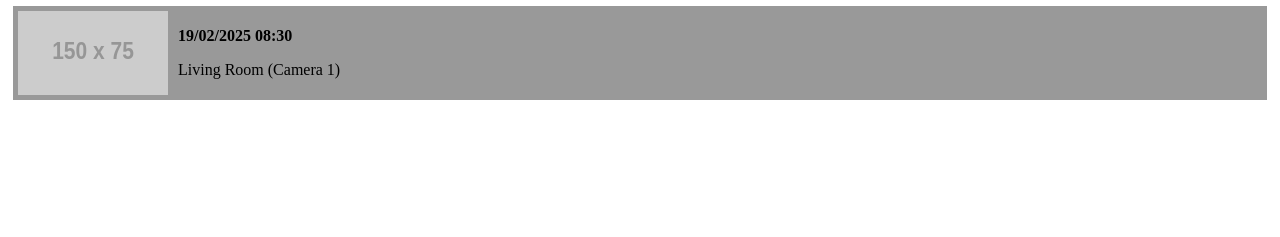
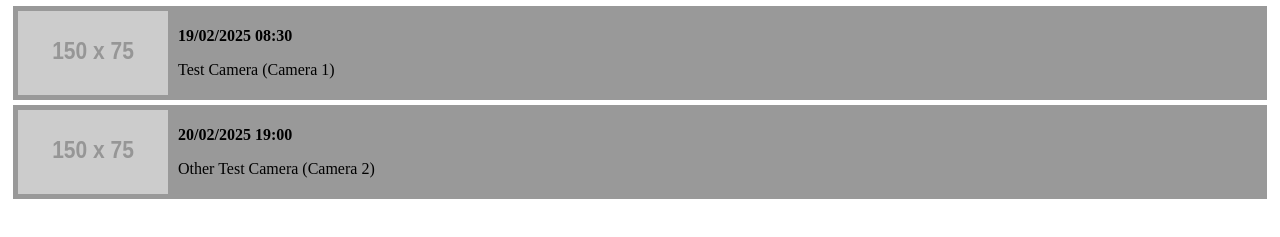
Before and after one commit to DaveStarmer/CM3070-Final-Project, a plain HTML site: page remote-dashboard/web/index.html in a window 1280 px wide. Shown: the part 107-344 px from the top of the page. Drawn offline with Linux system fonts and the light colour scheme; placeholder pictures from the web are drawn by us.

Commit message:
feat: Create activation cards with JS (#7)

```diff
--- a/remote-dashboard/web/index.html
+++ b/remote-dashboard/web/index.html
@@ -54,13 +54,7 @@
       </nav>
     </header>
     <main>
-      <div class="activation-card">
-        <img src="https://placehold.co/150x75" alt="Video image">
-        <div class="activation-info">
-          <p class="activation-date-time">19/02/2025 08:30</p>
-          <p class="activation-camera">Living Room (Camera 1)</p>
-        </div>
-      </div>
+
     </main>
     <footer>
 
--- a/remote-dashboard/web/scripts/index.js
+++ b/remote-dashboard/web/scripts/index.js
@@ -0,0 +1,47 @@
+/**
+ * Create activation card and append to main
+ * @param {object} props props object
+ * @param {string} props.videoStill uri of video still
+ * @param {string} props.activationTimestamp timestamp of activation
+ * @param {string} props.camera camera details
+ */
+function addNotificationToMain(props) {
+  document.querySelector("main").appendChild(createNotification(props))
+}
+
+/**
+ * Create activation card
+ * @param {object} props props object
+ * @param {string} props.videoStill uri of video still
+ * @param {string} props.timestamp timestamp of activation
+ * @param {string} props.camera camera details
+ * @returns DOM object
+ */
+function createNotification(props) {
+  /** outer card */
+  const card = document.createElement("div")
+  card.classList.add("activation-card")
+  /** video still image */
+  const videoStill = document.createElement("img")
+  videoStill.src = props.videoStill
+  card.appendChild(videoStill)
+  /** information area */
+  const info = document.createElement("div")
+  info.classList.add("activation-info")
+  card.appendChild(info)
+  /** timestamp text */
+  const actDT = document.createElement("p")
+  actDT.classList.add("activation-date-time")
+  actDT.innerText = props.timestamp
+  info.appendChild(actDT)
+  /** camera text */
+  const actCam = document.createElement("p")
+  actCam.innerText = props.camera
+  info.appendChild(actCam)
+
+  return card
+}
+
+addNotificationToMain({ videoStill: "https://placehold.co/150x75", timestamp: "19/02/2025 08:30", camera: "Test Camera (Camera 1)" })
+
+addNotificationToMain({ videoStill: "https://placehold.co/150x75", timestamp: "20/02/2025 19:00", camera: "Other  Test Camera (Camera 2)" })
```
